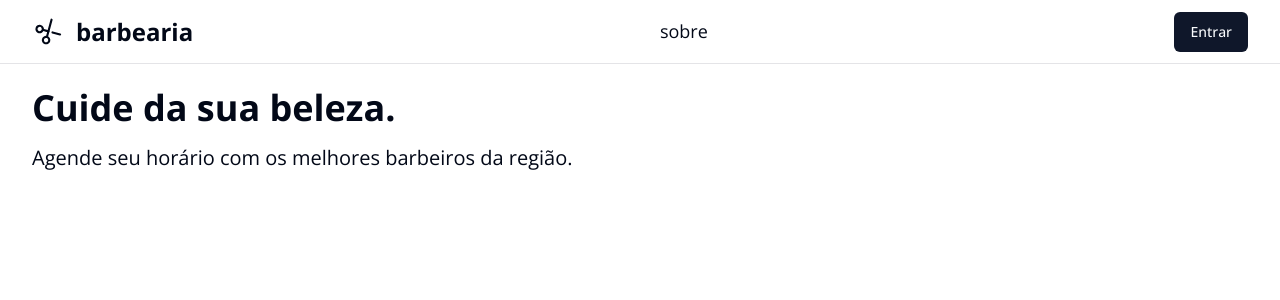
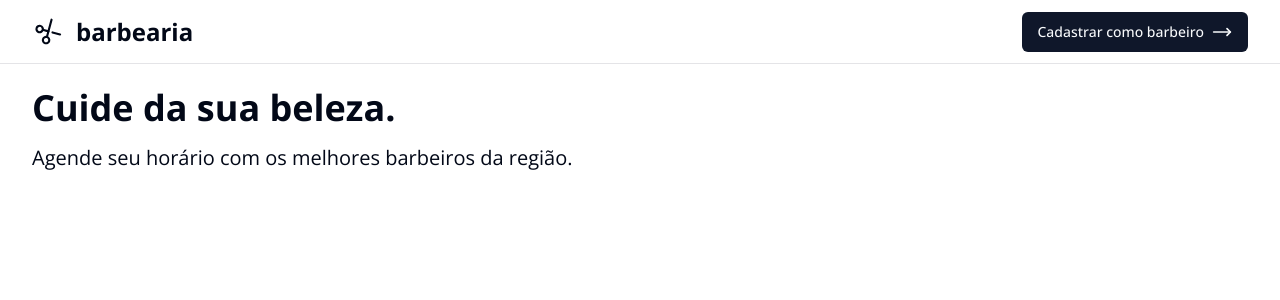
Before and after one commit to meiazero/barber-shop-web, a React (Vite) app: page / in a window 1280 px wide. Shown: the top 300 px of the page. Built offline with nearby package versions, Linux system fonts and the light colour scheme; no server answers.

Commit message:
chore: change header
 remove `NavMenu` of the header and update the button to create an account

```diff
--- a/src/components/header.tsx
+++ b/src/components/header.tsx
@@ -1,4 +1,4 @@
-import { NavMenu } from "@/components/nav-menu"
+import { MoveRight } from "lucide-react"
 import { Link } from "react-router-dom"
 import { Icons } from "./icons"
 import { Button } from "./ui/button"
@@ -15,9 +15,10 @@ export function Header() {
           <Icons.logo className="size-8" />
           barbearia
         </Link>
-        <NavMenu />
-        <Button asChild>
-          <Link to="/sign-in">Entrar</Link>
+        {/* <NavMenu /> */}
+        <Button>
+          <Link to="/sign-up">Cadastrar como barbeiro</Link>
+          <MoveRight className="ms-2 size-5" />
         </Button>
       </div>
     </header>
```
